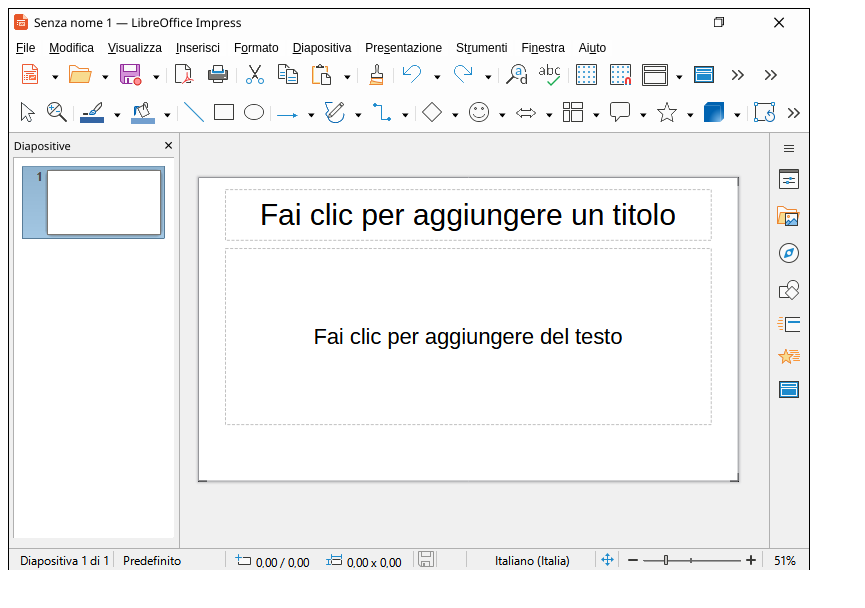
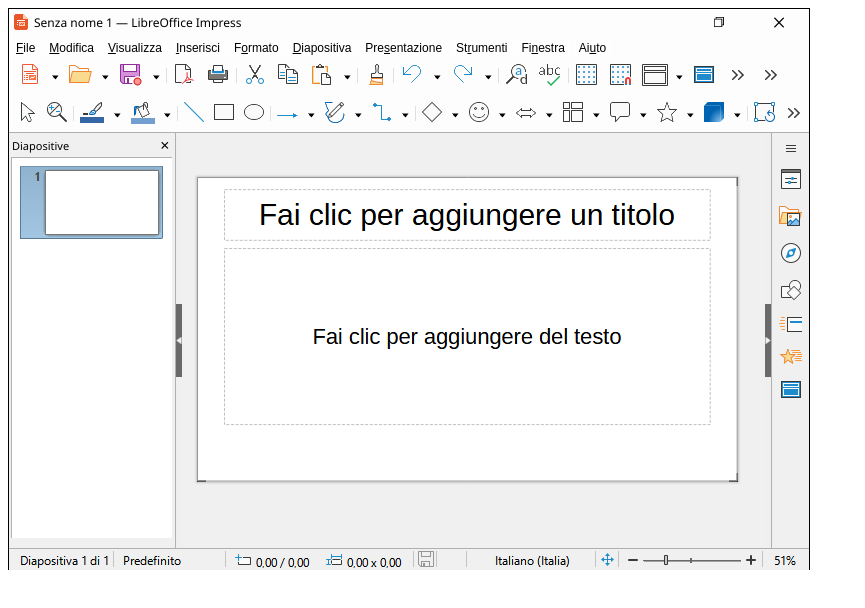
Before and after one commit to GabrielGoxhaj/LibreOfficeImpress-vue, a Vue app: page / in a window 1280 px wide. Shown: the top 608 px of the page, without its empty margins (0-865 px from the left). Built offline with nearby package versions, Linux system fonts and the light colour scheme.

Commit message:
feature: aggiunto il tasto nascondi a lato dei menu laterali

```diff
--- a/src/App.vue
+++ b/src/App.vue
@@ -56,7 +56,9 @@ const toggleDropdown = ({ type, position }) => {
     </div>
     <div id="mainWrapper">
       <DiapositiveMenu />
+      <button class="nascondi"></button>
       <div><img src="./assets/Impress/file_SenzaNome1/diapositiva1.png" /></div>
+      <button class="nascondi" style="transform: rotate(180deg);"></button>
       <MenuLaterale />
     </div>
     <div>
@@ -96,4 +98,22 @@ hr {
   width: 100%;
   justify-content: space-around;
 }
+
+.nascondi {
+  border: none;
+  background-image: url("./assets/Impress/nascondi.png");
+  background-repeat: no-repeat;
+  background-position: center;
+  padding: 3px;
+}
+
+.nascondi:hover {
+  border: none;
+  background-image: url("./assets/Impress/nascondi-hover.png");
+  background-repeat: no-repeat;
+  background-position: center;
+  padding: 3px;
+}
+
+
 </style>
```
